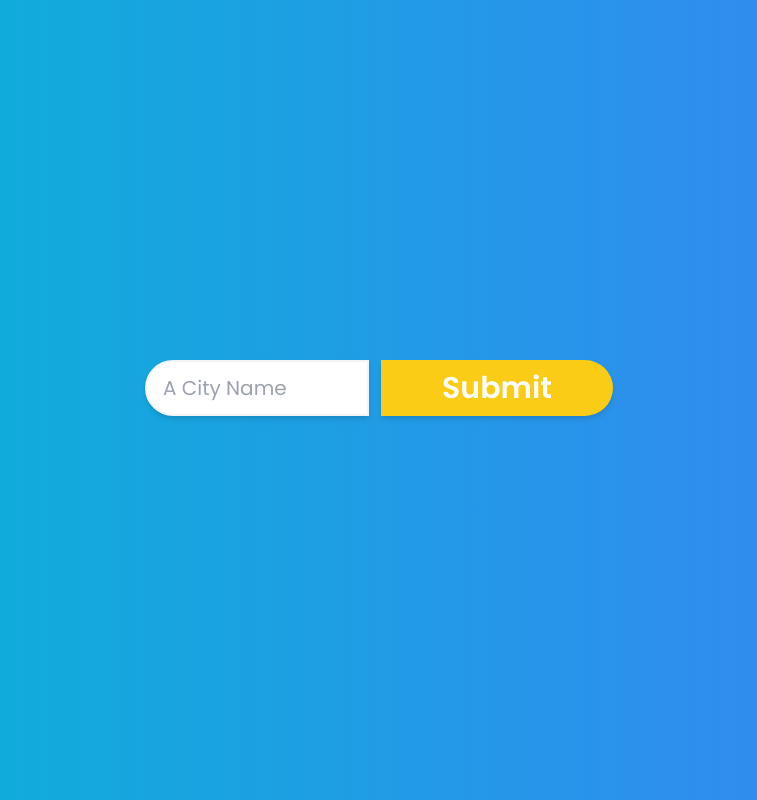
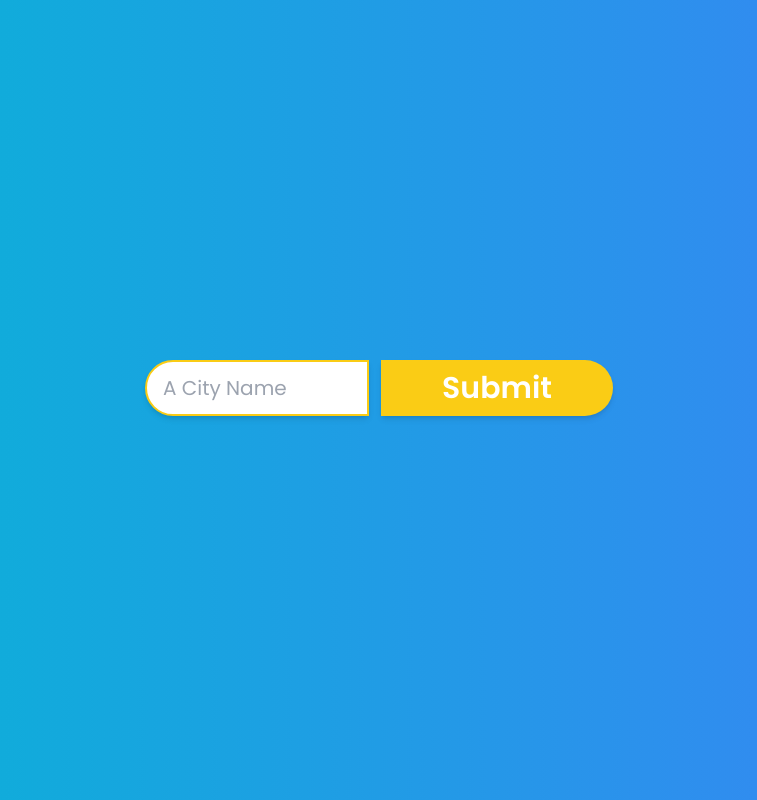
Before and after one commit to Kaskaya/Weather--App, a website: page dist/index.html in a window 1280 px wide. Shown: the whole page, without its empty margins (261-1018 px from the left). Drawn offline with Linux system fonts and the light colour scheme.

Commit message:
fix-outline color

```diff
--- a/dist/index.html
+++ b/dist/index.html
@@ -21,7 +21,7 @@
                 handleSubmit();
               }
             });"
-          class="text-xl border-2 border-gray-100 w-56 h-14 mr-2 rounded-l-full shadow-md pl-4"
+          class="text-xl border-2 border-yellow-400 w-56 h-14 mr-2 rounded-l-full shadow-md pl-4"
         />
         <button
           id="submit-button"
```
Also changed, not shown: dist/output.css.
